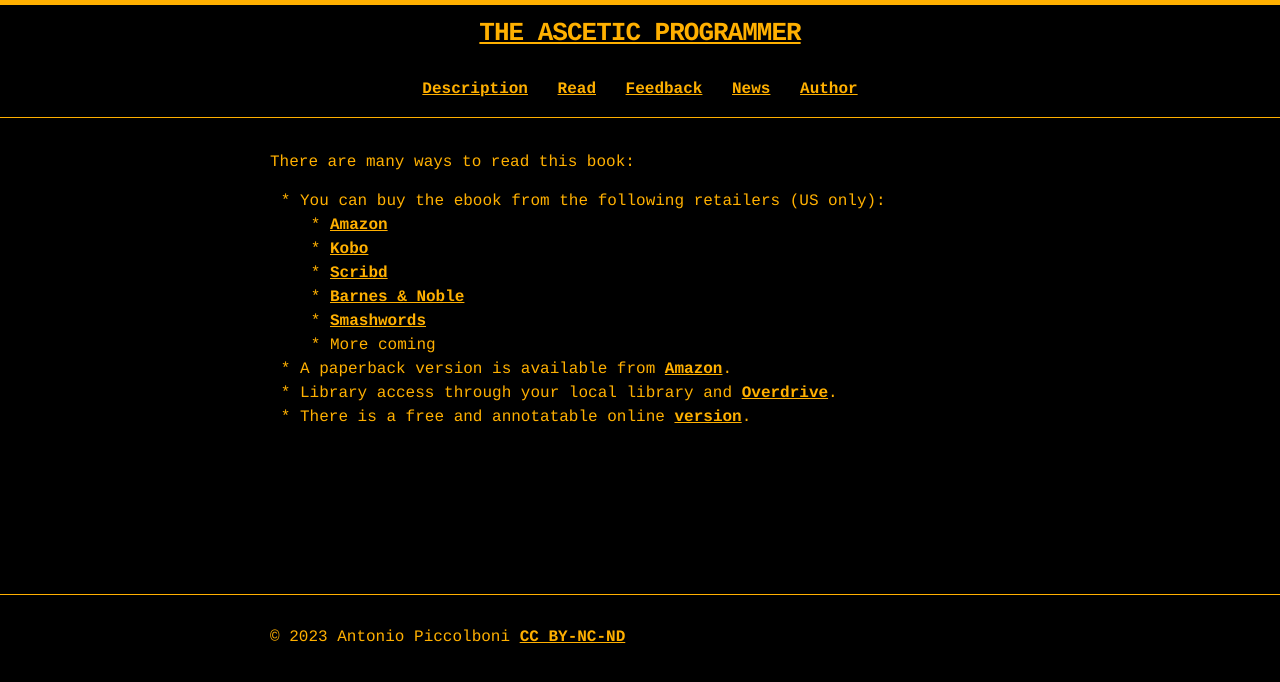
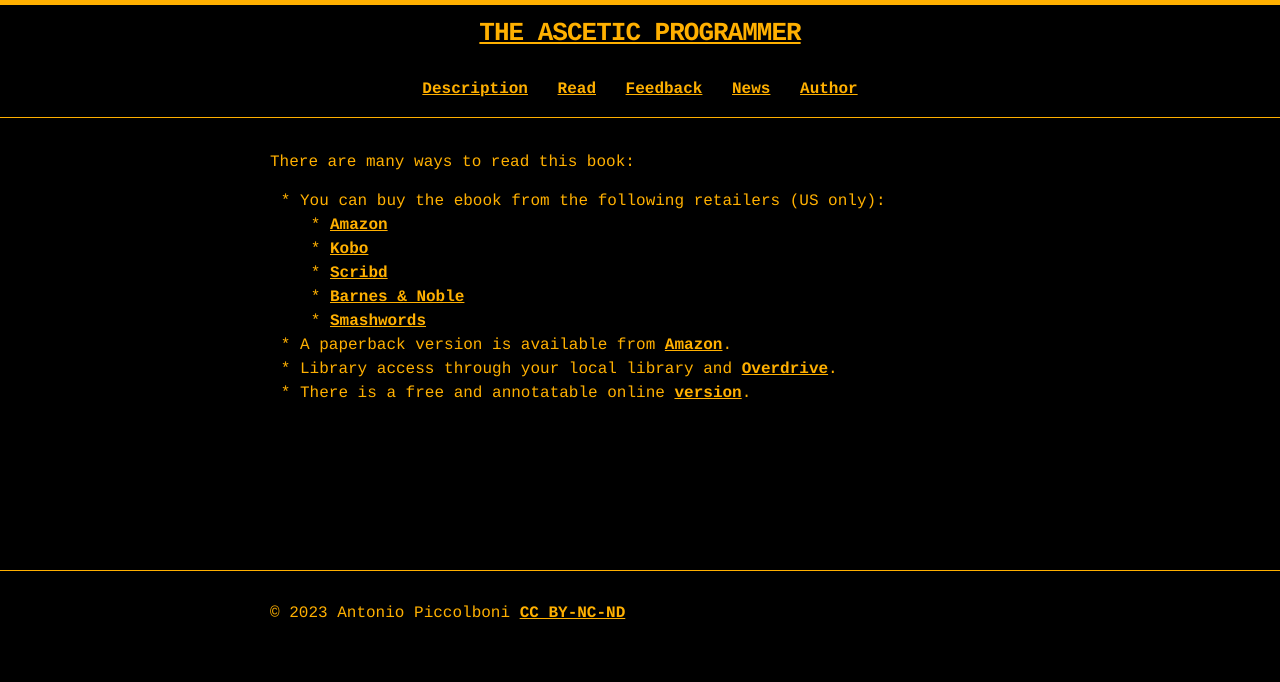
Before and after one commit to piccolbo/asceticprogrammer.info, a Jekyll site: the page built from read.md, in a window 1280 px wide. Shown: the top 682 px of the page. Built offline with Jekyll 4.4.1, drawn with Linux system fonts in a browser that asks for light colours; nearby versions of some CDN libraries.

Commit message:
retailer list is complete

```diff
--- a/read.md
+++ b/read.md
@@ -12,7 +12,6 @@ There are many ways to read this book:
       <li><a href="https://www.scribd.com/book/623410740/The-Ascetic-Programmer">Scribd</a></li>
       <li><a href="https://www.barnesandnoble.com/w/the-ascetic-programmer-antonio-piccolboni/1143010154?ean=2940166838643">Barnes & Noble</a></li>
       <li><a href="https://www.smashwords.com/books/view/1334692">Smashwords</a></li>
-      <li>More coming</li>
     </ul>
   - A paperback version is available from <a href="https://www.amazon.com/Ascetic-Programmer-asceticism-benefits-programming/dp/B0BTMBXRVX">Amazon</a>.
   - Library access through your local library and [Overdrive](https://overdrive.com).
```
